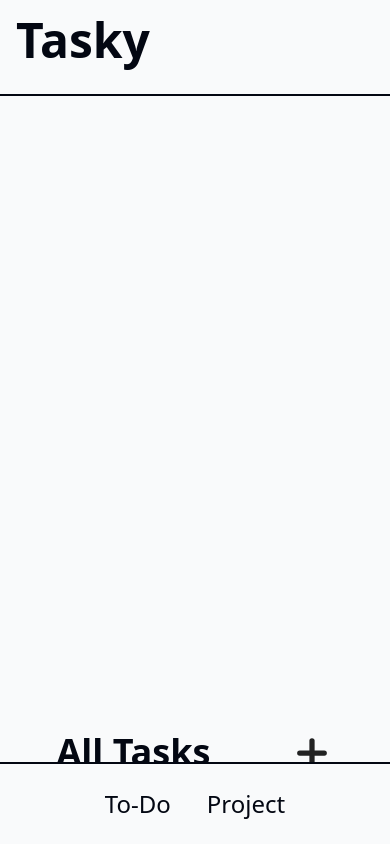
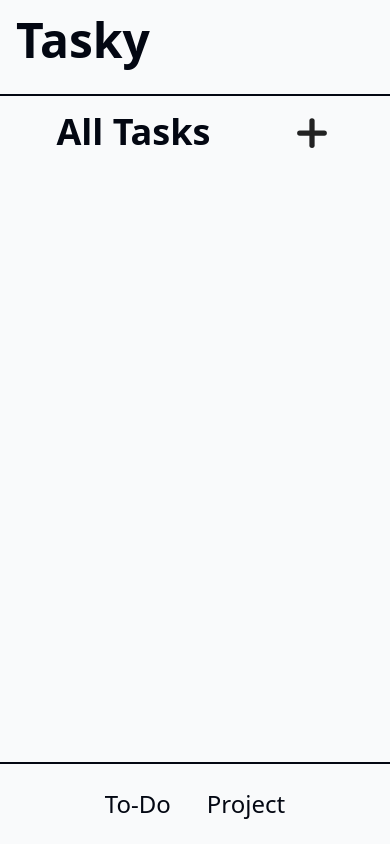
Before and after one commit to rhenzala/todo, a website built with webpack: page src/template.html in a window 390 px wide. Built offline with nearby package versions, Linux system fonts and the light colour scheme.

Commit message:
Fix bug on small screen size
The navigation button overlays the bottom part of the
card containers, resulting in the bottom card not displaying
fully. Also, fix the bug where when only one or no card is displayed
there is a large white space between the header and the card container.

```diff
--- a/src/template.html
+++ b/src/template.html
@@ -11,14 +11,14 @@
             <h1 class="text-5xl font-extrabold">Tasky</h1>
         </div>
     </header>
-    <main class="flex-1 flex custom-sm:flex custom-sm:flex-col-reverse custom-sm:w-full">
+    <main class="flex-1 flex  custom-sm:w-full">
         <aside class="p-4 w-1/6  border-r-2  border-r-black border-r-solid relative custom-sm:w-full custom-sm:fixed custom-sm:bottom-0 custom-sm:border-t-2 custom-sm:border-t-black custom-sm:border-t-solid custom-sm:border-r-0 custom-sm:bg-white custom-sm:z-50 ">
             <nav class="flex flex-col gap-3 custom-sm:flex custom-sm:flex-row custom-sm:align-middle custom-sm:justify-center custom-sm:gap-5">
                 <button  class="nav-buttons p-2 text-2xl font-medium cursor-pointer hover:bg-gray focus-within:bg-gray rounded-md" id="todo">To-Do</button>
                 <button class="nav-buttons p-2 text-2xl font-medium cursor-pointer hover:bg-gray focus-within:bg-gray rounded-md" id="project">Project</button>
             </nav>
         </aside>
-        <section class="p-4 w-5/6 mx-auto custom-sm:w-full" id="container">
+        <section class="p-4 w-5/6 mx-auto custom-sm:w-full custom-sm:pb-[4rem]" id="container">
             <div class="flex justify-around">
                 <h1 class="page-name text-4xl font-semibold" id="pageName">All Tasks</h1>
                 <div class="button-container" id="buttonContainer"></div>
```
Also changed, not shown: src/output.css.
